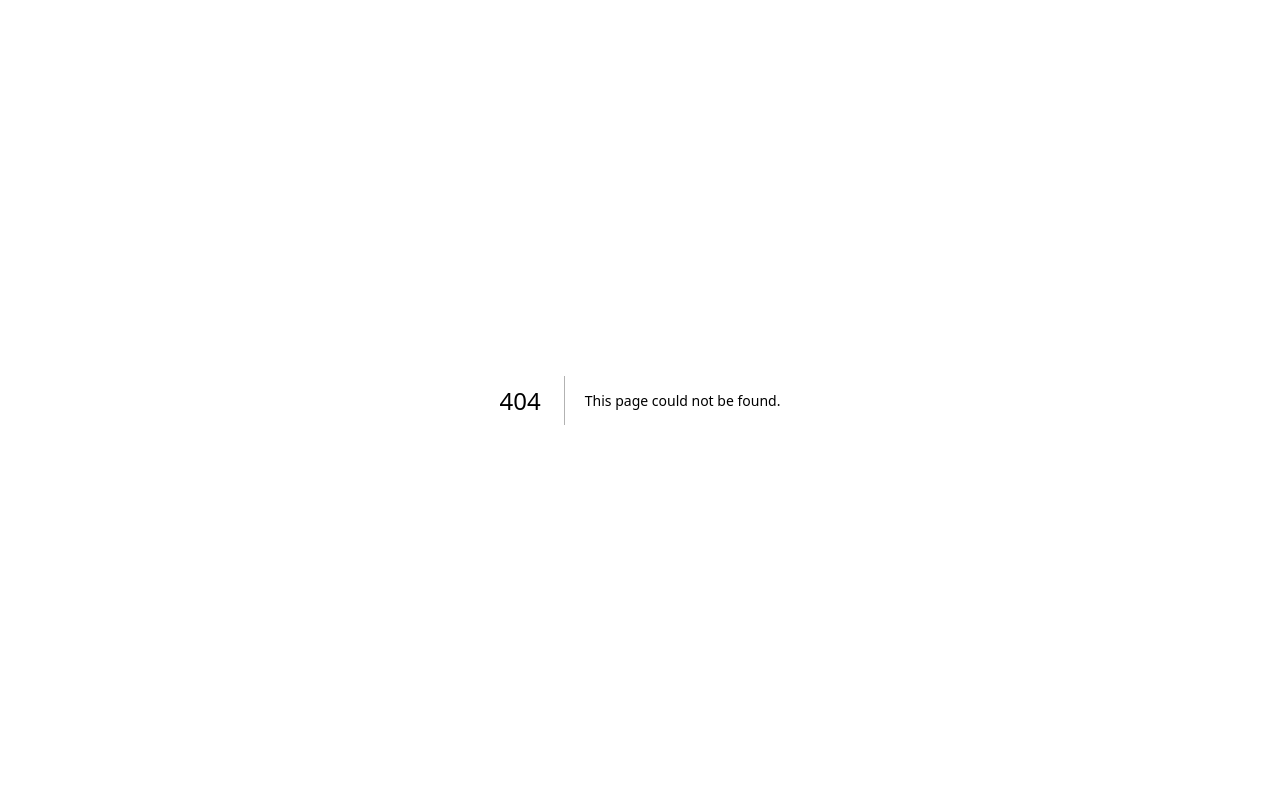
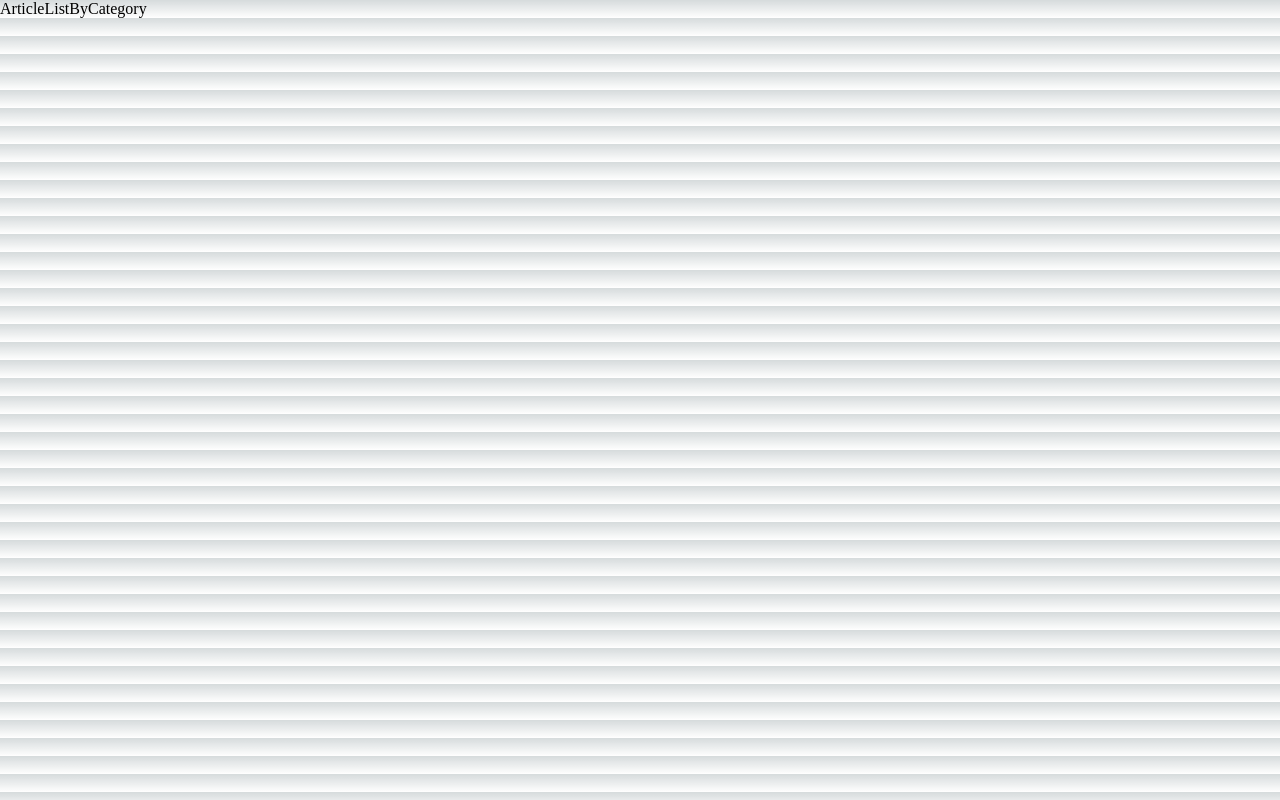
Before and after one commit to jasmeets-6575/learning-nextjs, a Next.js app in the folder by-codevolution/02-pre-rendering/: page /news/1 in a window 1280 px wide. Before the commit this address had no page. Built offline with nearby package versions, Linux system fonts and the light colour scheme; data requests are answered from the project's data file.

Commit message:
getServerSideProps in category

```diff
--- /dev/null
+++ b/by-codevolution/02-pre-rendering/pages/news/[category].js
@@ -0,0 +1,20 @@
+const ArticleListByCategory = () => {
+  return <div>ArticleListByCategory</div>;
+};
+
+export default ArticleListByCategory;
+
+export async function getServerSideProps(context) {
+  const { params, req, res, query } = context;
+  const { category } = params;
+  const response = await fetch(
+    `http://localhost:4000/news?category=${category}`
+  );
+  const data = await response.json();
+  return {
+    props: {
+      articles: data,
+      category,
+    },
+  };
+}
```
